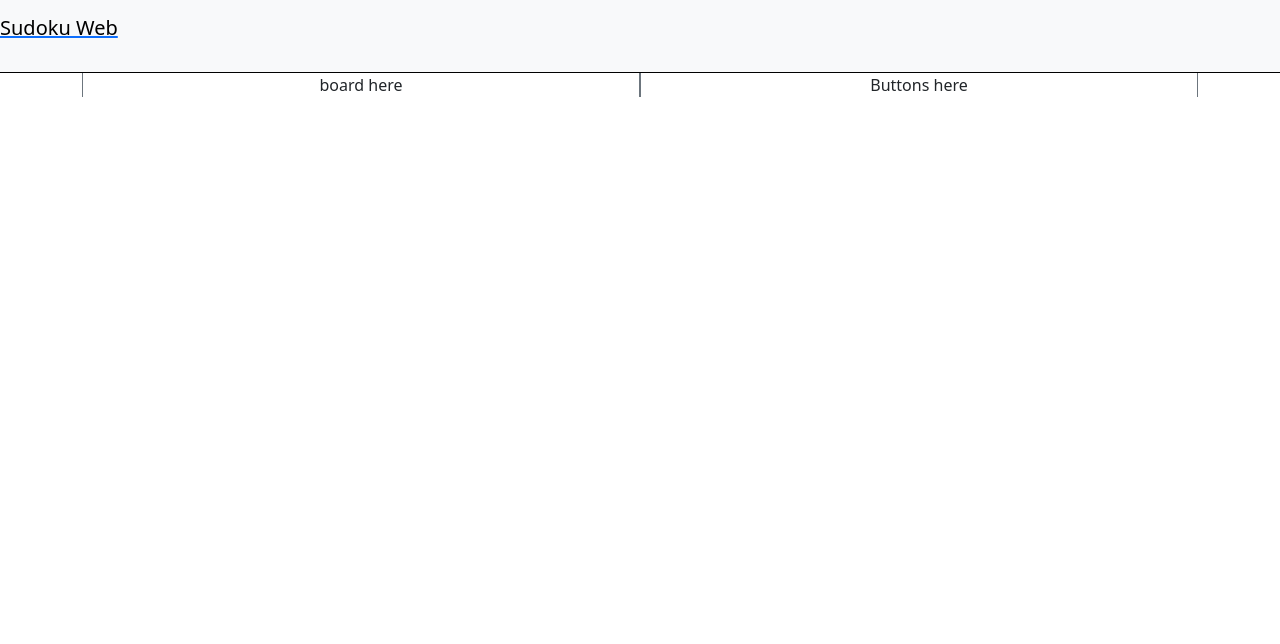
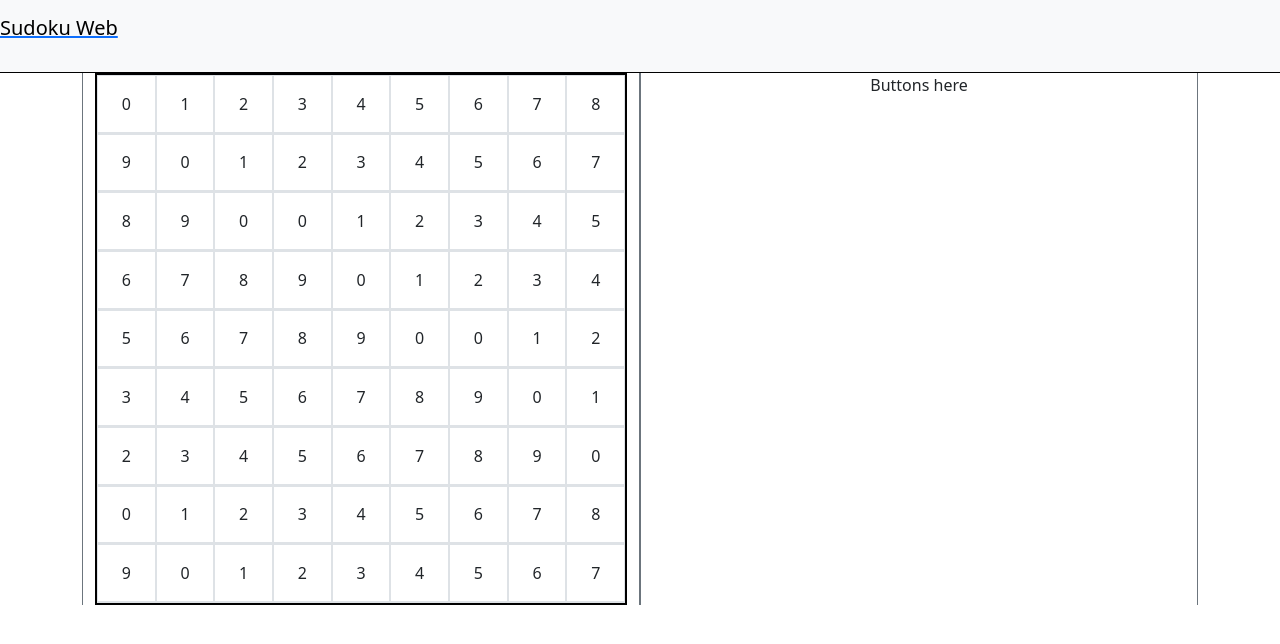
Before and after one commit to Kjaerandsen/SudokuWeb, a Next.js app in the folder sudoku-web/: page / in a window 1280 px wide. Shown: the top 644 px of the page. Built offline with nearby package versions, Linux system fonts and the light colour scheme.

Commit message:
Sudoku board component grid test.

```diff
--- /dev/null
+++ b/sudoku-web/src/app/SudokuBoard.js
@@ -0,0 +1,49 @@
+export default function SudokuBoard() {
+    const data = [0,1,2,3,4,5,6,7,8,
+                  9,0,1,2,3,4,5,6,7,
+                  8,9,0,0,1,2,3,4,5,
+                  6,7,8,9,0,1,2,3,4,
+                  5,6,7,8,9,0,0,1,2,
+                  3,4,5,6,7,8,9,0,1,
+                  2,3,4,5,6,7,8,9,0,
+                  0,1,2,3,4,5,6,7,8,
+                  9,0,1,2,3,4,5,6,7]
+    return (
+    <div className="container border border-2 border-black p-0">
+        {sudokuRow(data.slice(0,9))}
+        {sudokuRow(data.slice(9,18))}
+        {sudokuRow(data.slice(18,27))}
+        {sudokuRow(data.slice(27,36))}
+        {sudokuRow(data.slice(36,45))}
+        {sudokuRow(data.slice(45,54))}
+        {sudokuRow(data.slice(54,63))}
+        {sudokuRow(data.slice(63,72))}
+        {sudokuRow(data.slice(72,81))}
+    </div>
+    )
+}
+
+/*
+{data.map((data, x) => (
+            //<div key={x}>{data}</div>
+            sudokuRow(data=x)
+        ))}
+*/
+function sudokuRow(props){
+    //console.log(props)
+    return (
+        <div className="row container border-bottom p-0 m-auto" style={{aspectRatio: 9/1}}>
+            {props.map((data, x) => (
+                <div className="col d-flex align-items-center justify-content-center border" key={x}>{data}</div>
+            ))}
+        </div>
+    )
+}
+
+/*
+function sudokuTile(props){
+    return (
+        <div>Tile Here</div>
+    )
+}
+*/
--- a/sudoku-web/src/app/layout.js
+++ b/sudoku-web/src/app/layout.js
@@ -20,9 +20,9 @@ export default function RootLayout({ children }) {
   return (
     <html lang="en">
       <body>
-      <nav class="navbar navbar-expand-lg navbar-light bg-light border-bottom border-black">
+      <nav className="navbar navbar-expand-lg navbar-light bg-light border-bottom border-black">
         <Link href="/">
-          <p class="navbar-brand">Sudoku Web</p>
+          <p className="navbar-brand">Sudoku Web</p>
         </Link>
       </nav>
       {children}
--- a/sudoku-web/src/app/page.js
+++ b/sudoku-web/src/app/page.js
@@ -1,11 +1,13 @@
+import SudokuBoard from './SudokuBoard.js'
+
 export default function Home() {
   return (
     <main className="container-xl main-container bg-white text-center">
-      <div class="row col-12 m-0">
-        <div class="col-12 col-md-6 border-end border-start border-secondary">
-          board here
+      <div className="row col-12 m-0">
+        <div className="col-12 col-md-6 border-end border-start border-secondary">
+          <SudokuBoard />
         </div>
-        <div class="col-12 col-md-6 border-end border-start border-secondary">
+        <div className="col-12 col-md-6 border-end border-start border-secondary">
           Buttons here
         </div>
       </div>
```
